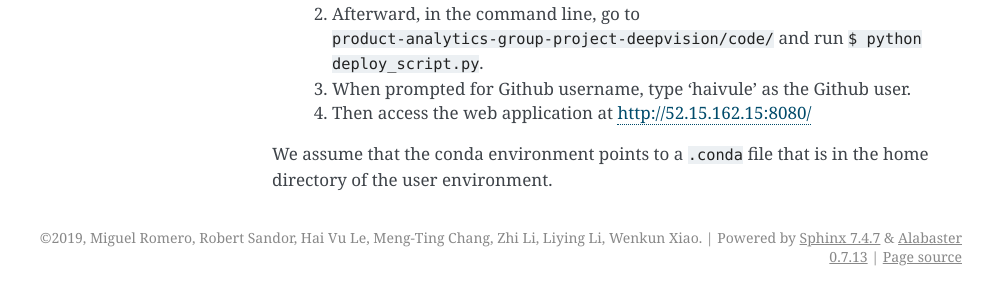
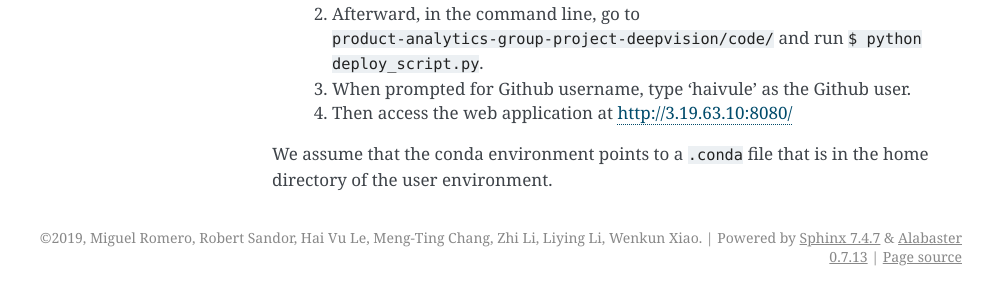
Before and after one commit to robertisandor/DeepVision, a Sphinx documentation site: the page built from documentation/source/tutorial.rst, in a window 1280 px wide. Shown: the part 564-860 px from the top of the page, without its empty margins (148-1141 px from the left). Built offline with Sphinx 7.4.7, drawn with Linux system fonts in a browser that asks for light colours; some of the changed lines change nothing that is shown.

Commit message:
update public IP to the new EC2 instance

```diff
--- a/documentation/source/tutorial.rst
+++ b/documentation/source/tutorial.rst
@@ -20,6 +20,6 @@ If you would like to run the instance on our EC2:
 
 	3. When prompted for Github username, type 'haivule' as the Github user.
 
-	4. Then access the web application at http://52.15.162.15:8080/
+	4. Then access the web application at http://3.19.63.10:8080/
 
 We assume that the conda environment points to a ``.conda`` file that is in the home directory of the user environment.
```
